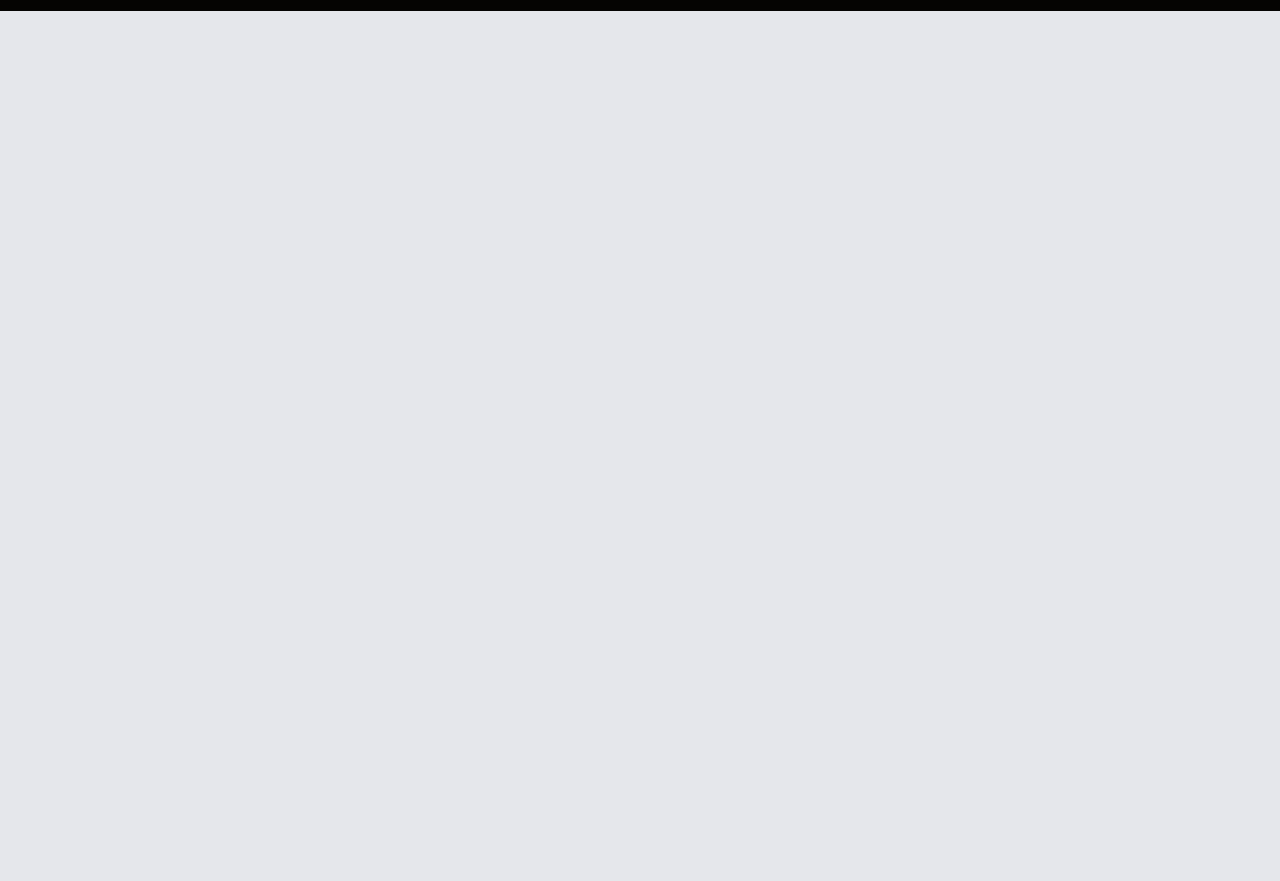
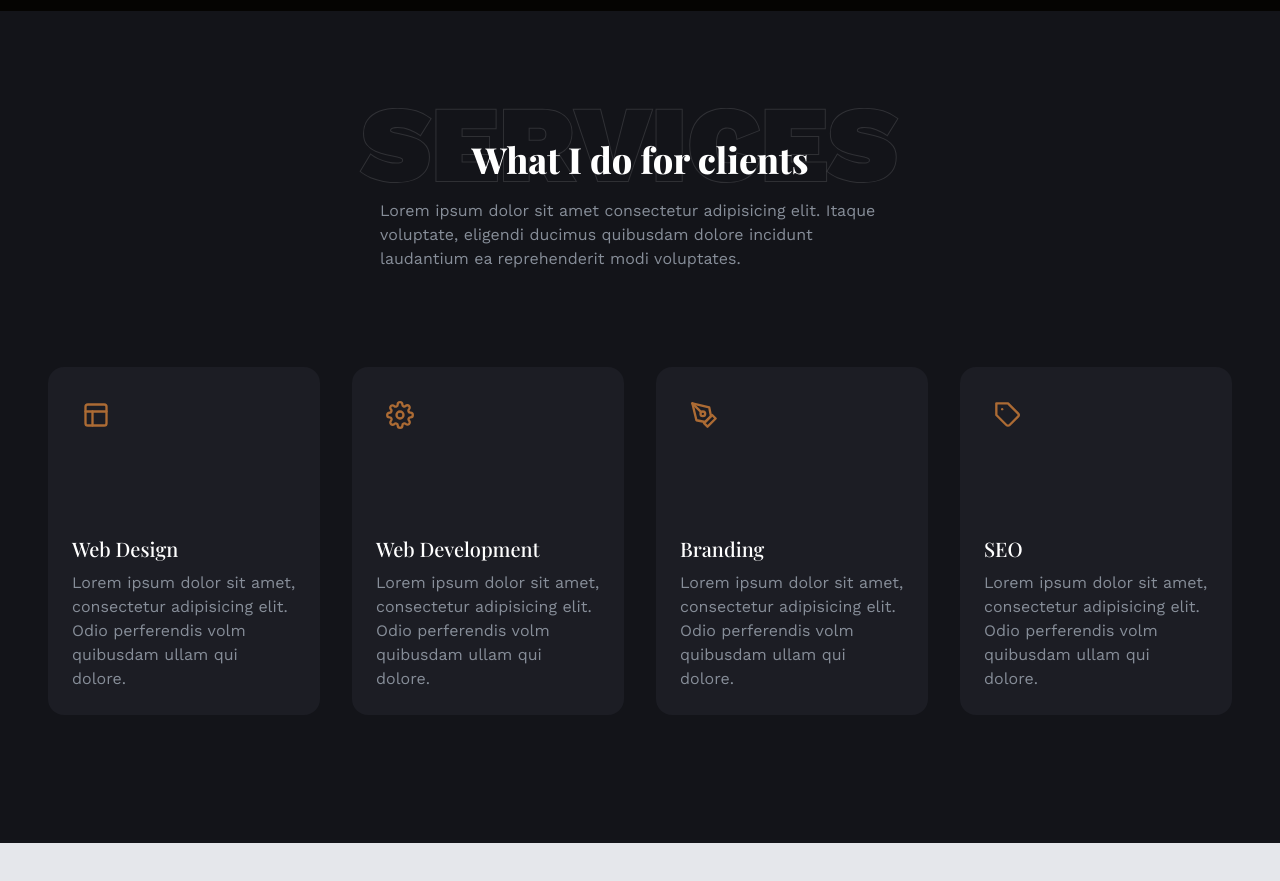
Before and after one commit to lODIN007l/PortafolioModels, a React (Vite) app in the folder PortFolioMinimalist/: page / in a window 1280 px wide. Shown: the part 3180-4061 px from the top of the page. Built offline with nearby package versions, Linux system fonts and the light colour scheme; a web font is replaced by a local one.

Commit message:
services section end

```diff
--- a/PortFolioMinimalist/src/App.jsx
+++ b/PortFolioMinimalist/src/App.jsx
@@ -4,6 +4,7 @@ import Brands from "./components/Brands";
 import About from "./components/About";
 import Skills from "./components/Skills";
 import Portfolio from "./components/Portfolio";
+import Services from "./components/Services";
 function App() {
   return (
     <>
@@ -13,6 +14,7 @@ function App() {
       <About />
       <Skills />
       <Portfolio />
+      <Services />
       <div style={{ height: "2000px" }}></div>
     </>
   );
--- /dev/null
+++ b/PortFolioMinimalist/src/components/Services.jsx
@@ -0,0 +1,47 @@
+import React from "react";
+
+import { services } from "../data";
+
+const Services = () => {
+  return (
+    <section id="services" className="section bg-tertiary">
+      <div className="container mx-auto">
+        {/* titulo */}
+        <div className="flex flex-col items-center">
+          <h2
+            className="section-title
+           before:content-services relative
+           before:absolute before:opacity-40
+           before:-top-[2rem] before:-left-28
+           before:hidden before:lg:block
+          "
+          >
+            What I do for clients{" "}
+          </h2>
+          <p className="subtitle">
+            Lorem ipsum dolor sit amet consectetur adipisicing elit. Itaque
+            voluptate, eligendi ducimus quibusdam dolore incidunt laudantium ea
+            reprehenderit modi voluptates.
+          </p>
+        </div>
+        {/* items  */}
+        <div className="grid lg:grid-cols-4 gap-8 ">
+          {services.map((service, index) => {
+            const { icon, name, description } = service;
+            return (
+              <div className="bg-secondary p-6 rounded-2xl" key={index}>
+                <div className="text-accent rounded-sm w-12 h-12 flex justify-center items-center mb-24 text-[28px]">
+                  {icon}
+                </div>
+                <h4 className="text-xl font-medium mb-2">{name}</h4>
+                <p>{description}</p>
+              </div>
+            );
+          })}
+        </div>
+      </div>
+    </section>
+  );
+};
+
+export default Services;
```
